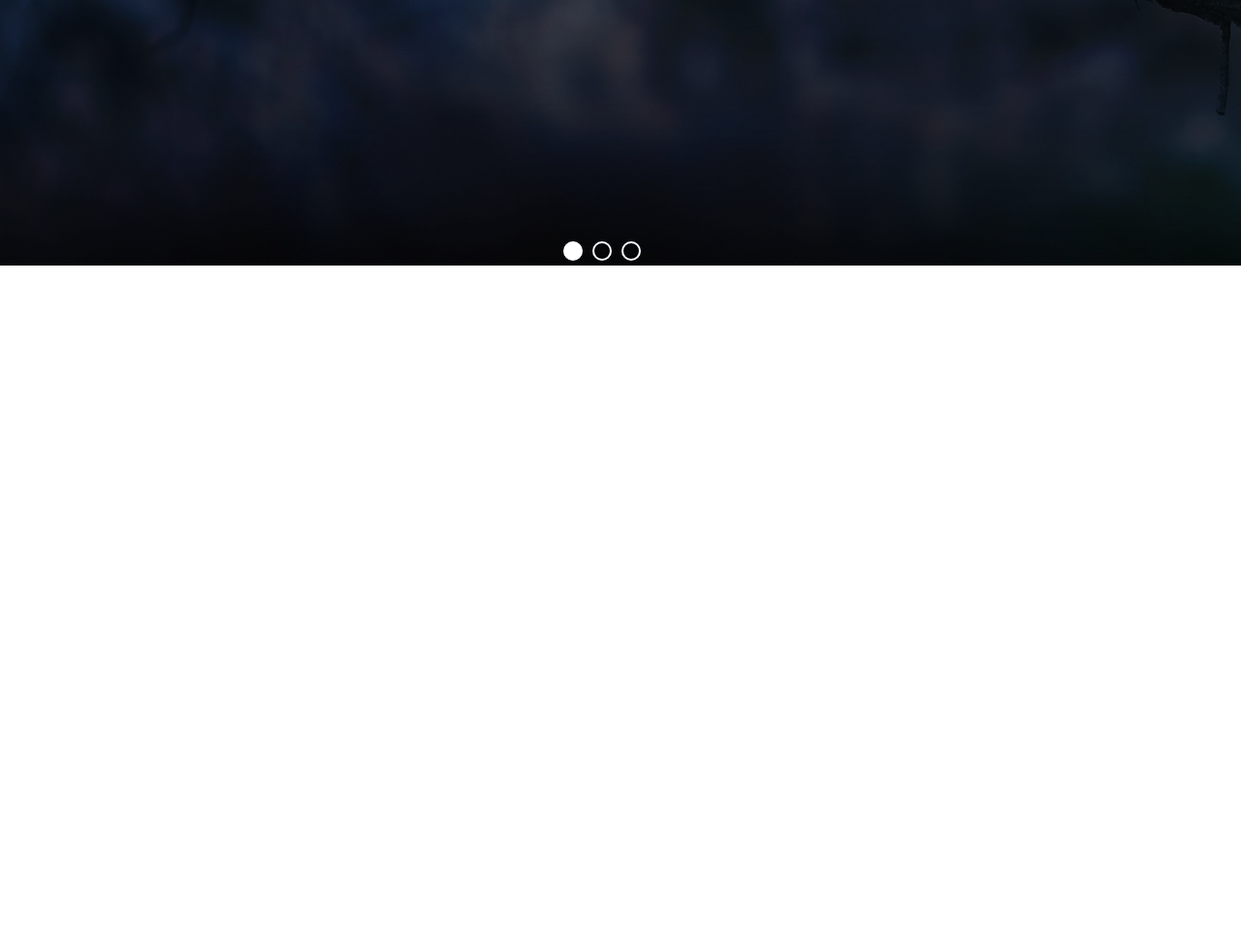
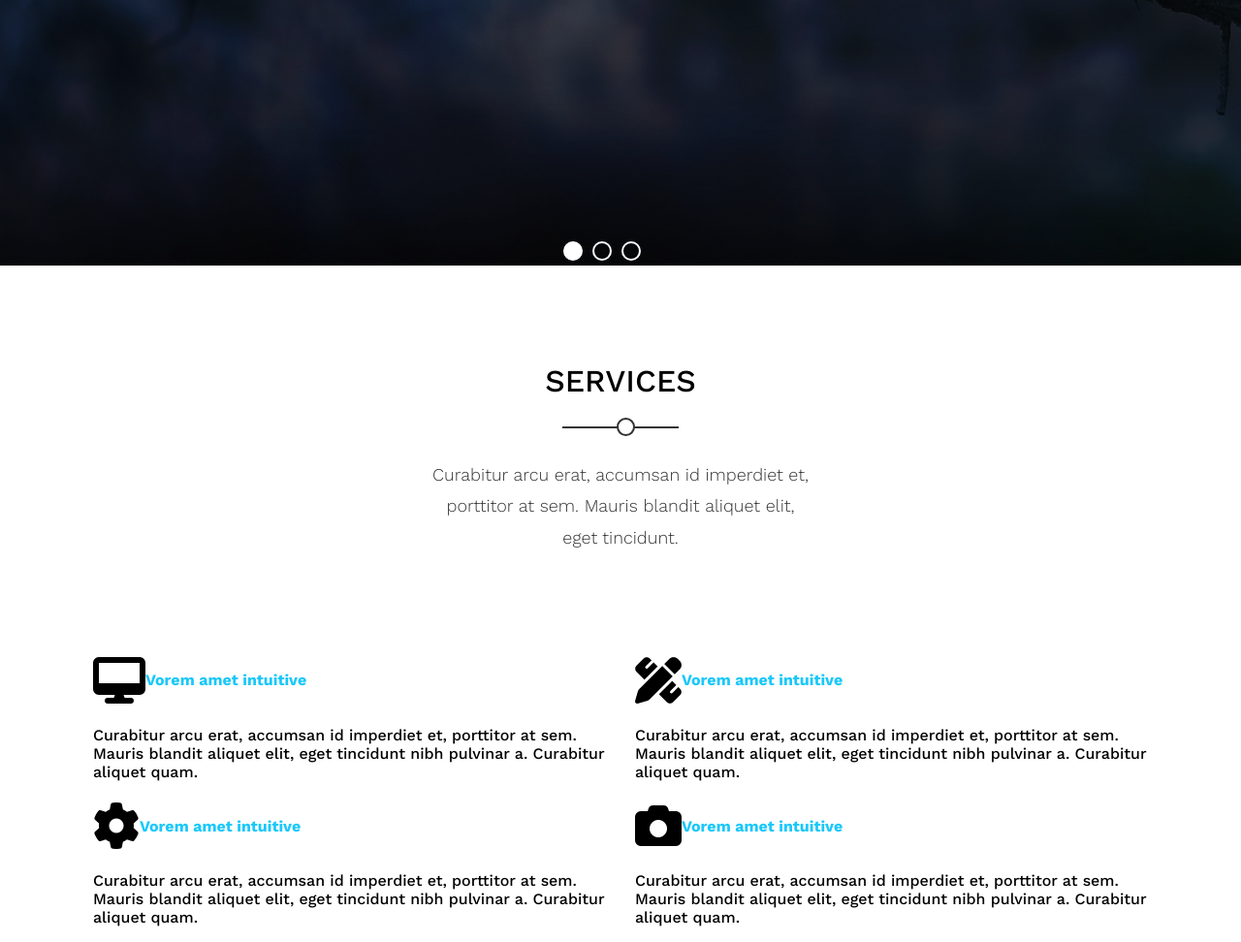
Before and after one commit to waeldrwish/Templet2, a plain HTML site: page index.html in a window 1280 px wide. Shown: the part 526-1498 px from the top of the page at 97% size. Before the commit the page ends 800 px from the top, so only its background shows below. Drawn offline with nearby package versions, Linux system fonts and the light colour scheme.

Commit message:
Services added

```diff
--- a/css/main.css
+++ b/css/main.css
@@ -16,6 +16,49 @@ body {
   margin: 0px;
 }
 
+.heading{
+  text-align: center;
+  width: 400px;
+  margin: auto;
+  margin-top: 100px;
+  position: relative;
+}
+
+.heading h3{
+  font-size: xx-large;
+  font-weight: 400;
+  position: relative;
+}
+
+.heading p{
+  padding-top: 30px;
+  line-height: 1.8;
+  font-weight: 300;
+  font-size: large;
+  color: #333;
+}
+.heading h3::before{
+  content: "";
+  position: absolute;
+  left: 50%;
+  transform: translateX(-50%);
+  height: 2px;
+  background-color: #333;
+  bottom: -30px;
+  width: 120px;
+}
+
+.heading h3::after{
+  content: "";
+    position: absolute;
+    width: 15px;
+    height: 15px;
+    border: 2px solid #333;
+    border-radius: 100%;
+    left: 49%;
+    top: 150%;
+    background-color: white;
+}
 .container {
   width: 85%;
   margin: auto;
@@ -143,7 +186,7 @@ body {
   margin-bottom: 0px;
 }
 
-@media (max-width: 750px) {
+@media (max-width: 770px) {
   .landing .header .container .navbar .nav-list {
     display: none;
     position: absolute;
@@ -223,3 +266,22 @@ body {
   justify-content: space-between;
 }
 /* landing */
+
+/* services */
+.service .container .service-grid{
+  margin-top: 100px;
+  display: grid;
+  grid-template-columns: repeat(auto-fit,minmax(300px, 1fr));
+  grid-gap: 30px;
+}
+
+.service .container .service-grid .col div{
+  display: flex;
+    flex-direction: row;
+    flex-wrap: wrap;
+    align-items: center;
+}
+
+.service .container .service-grid .col div h4{
+  color: var(--secondry-color);
+}
--- a/index.html
+++ b/index.html
@@ -5,7 +5,7 @@
     <meta name="viewport" content="width=device-width, initial-scale=1.0" />
     <title>Templet Tow</title>
     <!-- SiteLogo -->
-    <link rel="icon" href="Images/logo.png" type="image/png">
+    <link rel="icon" href="Images/logo.png" type="image/png" />
     <!-- Fonts -->
     <link rel="preconnect" href="https://fonts.googleapis.com" />
     <link rel="preconnect" href="https://fonts.gstatic.com" crossorigin />
@@ -33,10 +33,10 @@
           <!-- Start Navbar -->
           <nav class="navbar">
             <div class="list-icon">
-                <div></div>
-                <div></div>
-                <div></div>
-              </div>
+              <div></div>
+              <div></div>
+              <div></div>
+            </div>
             <ul class="nav-list">
               <li><a href="#Home">Home</a></li>
               <li><a href="#Services">Services</a></li>
@@ -54,8 +54,16 @@
       </header>
       <!-- End Header -->
       <div class="text">
-        <h3>Hello World!<br> We Are Kasper We Make Art.</h3>
-        <p>Curabitur arcu erat, accumsan id imperdiet et, porttitor at sem. Mauris blandit aliquet elit, eget tincidunt nibh pulvinar a. Curabitur aliquet quam. Accumsan id imperdiet et, porttitor at sem. Mauris blandit aliquet elit, eget tincidunt.</p>
+        <h3>
+          Hello World!<br />
+          We Are Kasper We Make Art.
+        </h3>
+        <p>
+          Curabitur arcu erat, accumsan id imperdiet et, porttitor at sem.
+          Mauris blandit aliquet elit, eget tincidunt nibh pulvinar a. Curabitur
+          aliquet quam. Accumsan id imperdiet et, porttitor at sem. Mauris
+          blandit aliquet elit, eget tincidunt.
+        </p>
       </div>
       <div class="rounded">
         <div></div>
@@ -67,6 +75,47 @@
         <i class="fa-solid fa-arrow-left"></i>
         <i class="fa-solid fa-arrow-right"></i>
       </div>
+    </div>
     <!-- End Landing -->
+
+    <!-- Start Services -->
+    <div class="service" id="Services">
+      <div class="container">
+        <div class="heading">
+          <h3>SERVICES</h3>
+          <p>
+            Curabitur arcu erat, accumsan id imperdiet et, porttitor at sem.
+            Mauris blandit aliquet elit, eget tincidunt.
+          </p>
+        </div>
+        <div class="service-grid">
+          <div class="col">
+            <div>
+              <i class="fas fa-desktop fa-3x"></i>
+              <h4>Vorem amet intuitive</h4>
+              <p>Curabitur arcu erat, accumsan id imperdiet et, porttitor at sem. Mauris blandit aliquet elit, eget tincidunt nibh pulvinar a. Curabitur aliquet quam.</p>
+            </div>
+            <div>
+              <i class="fas fa-cog fa-3x"></i>
+              <h4>Vorem amet intuitive</h4>
+              <p>Curabitur arcu erat, accumsan id imperdiet et, porttitor at sem. Mauris blandit aliquet elit, eget tincidunt nibh pulvinar a. Curabitur aliquet quam.</p>
+            </div>
+          </div >
+          <div class="col">
+            <div>
+              <i class="fas fa-pencil-ruler fa-3x"></i>
+              <h4>Vorem amet intuitive</h4>
+              <p>Curabitur arcu erat, accumsan id imperdiet et, porttitor at sem. Mauris blandit aliquet elit, eget tincidunt nibh pulvinar a. Curabitur aliquet quam.</p>
+            </div>
+            <div>
+              <i class="fas fa-camera fa-3x"></i>
+              <h4>Vorem amet intuitive</h4>
+              <p>Curabitur arcu erat, accumsan id imperdiet et, porttitor at sem. Mauris blandit aliquet elit, eget tincidunt nibh pulvinar a. Curabitur aliquet quam.</p>
+            </div>
+          </div>
+        </div>
+      </div>
+    </div>
+    <!-- End Services -->
   </body>
 </html>
```
Also changed, not shown: 2 other files.
